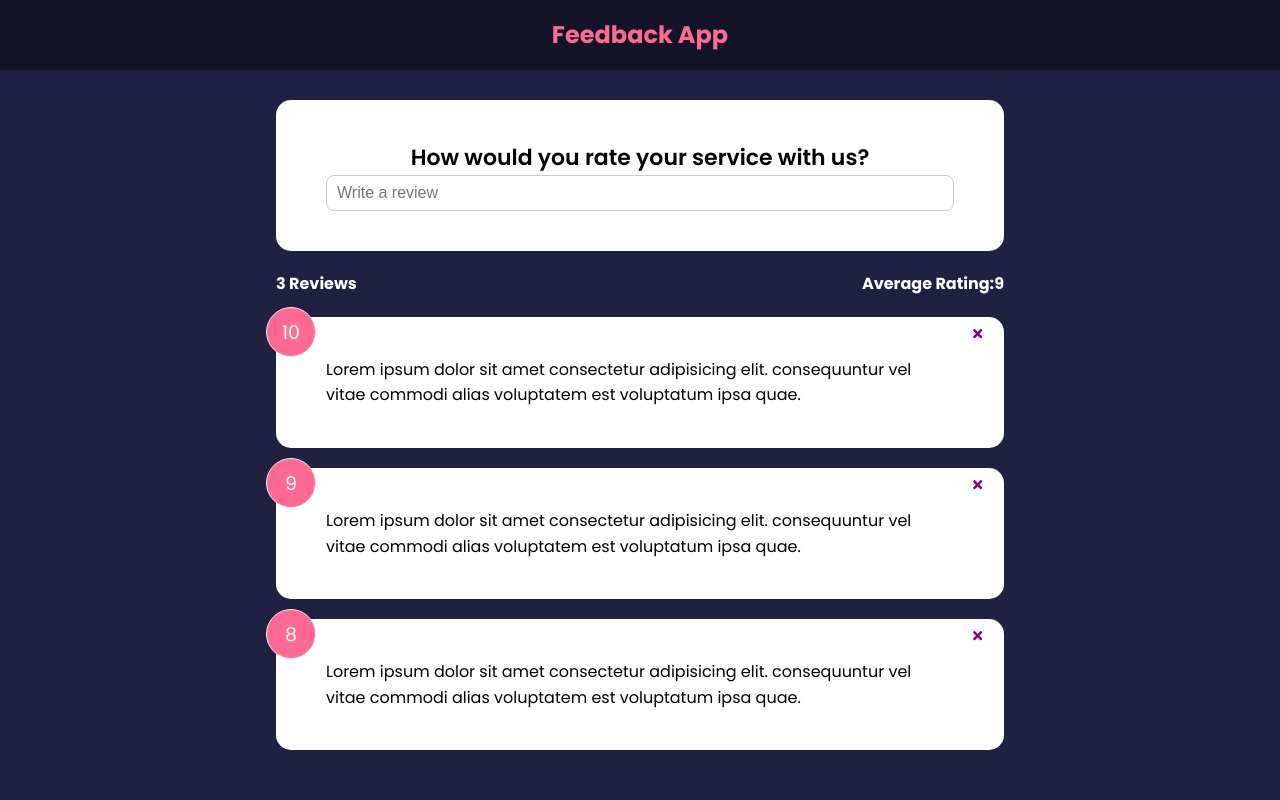
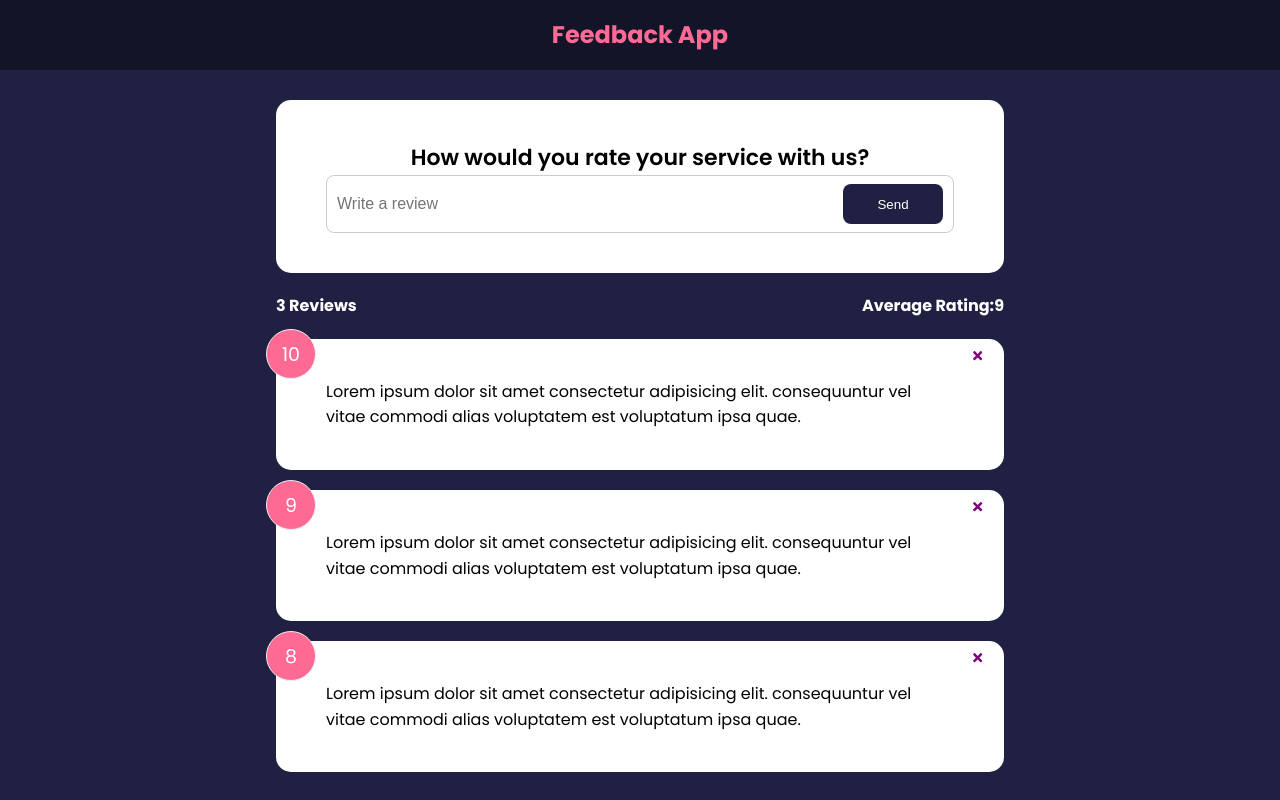
Before and after one commit to ogishikabashi/feedback_app, a React (Create React App) app in the folder feedback-app/: page / in a window 1280 px wide. Built offline with nearby package versions, Linux system fonts and the light colour scheme.

Commit message:
add Button

```diff
--- a/feedback-app/src/components/FeedbackForm.jsx
+++ b/feedback-app/src/components/FeedbackForm.jsx
@@ -1,8 +1,13 @@
 import Card from "./shared/Card"
+import Button from "./shared/Button"
 import {useState} from 'react'
+
+
 function FeedbackForm() {
 
     const [text, setText] = useState('')
+
+
 
     const handleTextChange = (e) => {
         setText(e.target.value)
@@ -17,6 +22,11 @@ function FeedbackForm() {
                 type="text"
                 placeholder='Write a review'
                 value={text} />
+
+                <Button type="submit">Send</Button>
+
+
+
             </div>
         </form>
     </Card>
--- a/feedback-app/src/components/FeedbackItem.jsx
+++ b/feedback-app/src/components/FeedbackItem.jsx
@@ -1,7 +1,7 @@
 import PropTypes from 'prop-types'
 import Card from './shared/Card'
 import {FaTimes} from 'react-icons/fa'
-import { identity } from 'lodash'
+// import { identity } from 'lodash'
 
 function FeedbackItem({item, handleDelete}) {
 
```
